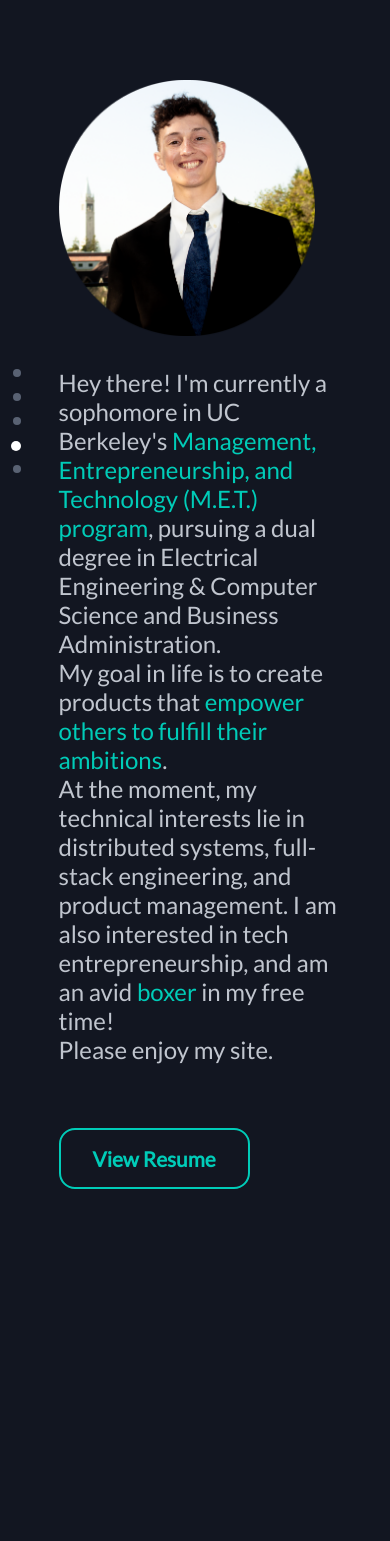
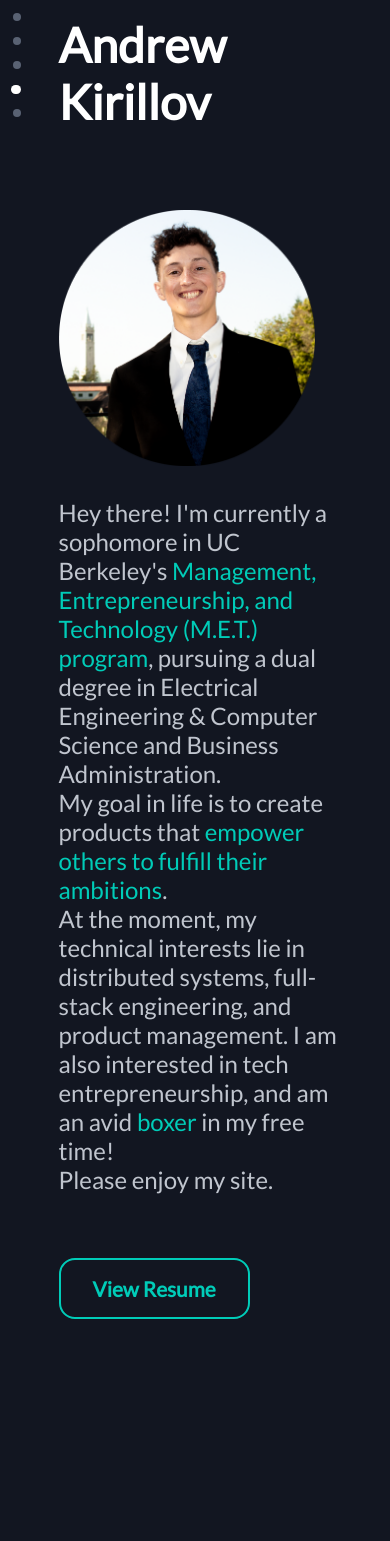
Before and after one commit to AndrewKirillo/Portfolio-Site, a React (Create React App) app: page / in a window 390 px wide. Shown: the top 1541 px of the page. Built offline with nearby package versions, Linux system fonts and the light colour scheme.

Commit message:
site v1 ready (fingers crossed)

```diff
--- a/src/App.css
+++ b/src/App.css
@@ -11,6 +11,7 @@ body, html {
 
 section {
   height: 100vh;
+  padding-top: 4vh;
   /* border: 1px solid black; */
 }
 
@@ -68,6 +69,15 @@ section {
   padding: 20vh 10vw 0 15vw;
 }
 
+.my-name {
+  color: white;
+  font-weight: bold;
+  position: relative;
+  top: -4rem;
+  margin: 0 0 1rem 0;
+  font-size: 3rem;
+}
+
 #section-1 {
   display: flex;
   flex-direction: column;
@@ -107,6 +117,10 @@ section {
   padding-left: 5vw;
   padding-bottom: 1vw;
   font-size: 2rem;
+}
+
+#contact-title {
+  display: none;
 }
 
 .contact-form {
@@ -215,6 +229,14 @@ section {
     margin: 0 auto;
   }
 
+  .section-title {
+    padding-left: 2rem;
+  }
+
+  #contact-title {
+    display: initial;
+  }
+
   .contact-form div input[type="text"] {
     width: calc(37vw - 8px);
   }
--- a/src/App.js
+++ b/src/App.js
@@ -13,6 +13,7 @@ export default function App(props) {
     return (
       <div className="App">
         <section className="scroll-section" id="section-0">
+          <h1 className="my-name">Andrew Kirillov</h1>
           <div className="bio-wrapper">
             <img className="headshot" src={headshot} alt="Andrew looking fine as hell"/>
             <p className="bio">
@@ -44,6 +45,7 @@ export default function App(props) {
           <Organizations/>
         </section>
         <section className="scroll-section" id="section-4">
+          <h1 className="section-title" id="contact-title">Get In Touch</h1>
           <Contact/>
           <div className='banner-wrapper'>
             <img className="contact-banner" src={contact_banner} alt="Get In Touch!"/>
--- a/src/components/Projects.js
+++ b/src/components/Projects.js
@@ -19,6 +19,40 @@ export default class Projects extends React.Component {
         };
         return (
             <Slider className="slider" {...settings}>
+                <div>
+                    <div className="meta">
+                        <div className="brand">
+                            <img className="logo" src={attendy_logo} alt="Attendy logo"/>
+                            <h2 className="company">Attendy</h2>
+                        </div>
+                        <h3 className="position">Developer</h3>
+                        <h4 className="time">Fall 2018</h4>
+                    </div>
+                    <div className="slide-content">
+                        <ul className="story">
+                            <li>
+                                Devised an ungameable blockchain-based attendance tracking system.
+                            </li>
+                            <ul>
+                                <li>
+                                    Stored attendance records on a dsitributed ledger.
+                                </li>
+                                <li>
+                                    Used the <span className="emphasis">Google Nearby API</span> to have classmates' in-earshot devices validate incoming attendance requests, ensuring in-person attendance.
+                                </li>
+                                <li>
+                                    Built on top of a <span className="emphasis">Node</span> backend managing a <span className="emphasis">MongoDB</span> database.
+                                </li>
+                                <li>
+                                    Native applications built using <span className="emphasis">Swift</span> and <span className="emphasis">Android Studio</span>.
+                                </li>
+                            </ul>
+                        </ul>
+                        <div className="media">
+                            <img src={attendy_mockup} alt="Attendy iPhone mockup"/>
+                        </div>
+                    </div>
+                </div>
                 <div>
                     <div className="meta">
                         <div className="brand">
@@ -51,40 +85,6 @@ export default class Projects extends React.Component {
                         </div>
                     </div>
                 </div>
-                <div>
-                    <div className="meta">
-                        <div className="brand">
-                            <img className="logo" src={attendy_logo} alt="Attendy logo"/>
-                            <h2 className="company">Attendy</h2>
-                        </div>
-                        <h3 className="position">Developer</h3>
-                        <h4 className="time">Fall 2018</h4>
-                    </div>
-                    <div className="slide-content">
-                        <ul className="story">
-                            <li>
-                                Devised an ungameable blockchain-based attendance tracking system.
-                            </li>
-                            <ul>
-                                <li>
-                                    Stored attendance records on a dsitributed ledger.
-                                </li>
-                                <li>
-                                    Used the <span className="emphasis">Google Nearby API</span> to have classmates' in-earshot devices validate incoming attendance requests, ensuring in-person attendance.
-                                </li>
-                                <li>
-                                    Built on top of a <span className="emphasis">Node</span> backend managing a <span className="emphasis">MongoDB</span> database.
-                                </li>
-                                <li>
-                                    Native applications built using <span className="emphasis">Swift</span> and <span className="emphasis">Android Studio</span>.
-                                </li>
-                            </ul>
-                        </ul>
-                        <div className="media">
-                            <img src={attendy_mockup} alt="Tutorous in-call screenshot"/>
-                        </div>
-                    </div>
-                </div>
             </Slider>
         )
     }
--- a/src/components/SideNav/SideNav.css
+++ b/src/components/SideNav/SideNav.css
@@ -31,3 +31,9 @@
     height: 0.6rem;
     width: 0.6rem;
 }
+
+@media only screen and (max-width: 1100px) {
+    .sidebar {
+        top: 0.8rem;
+    }
+}
```
